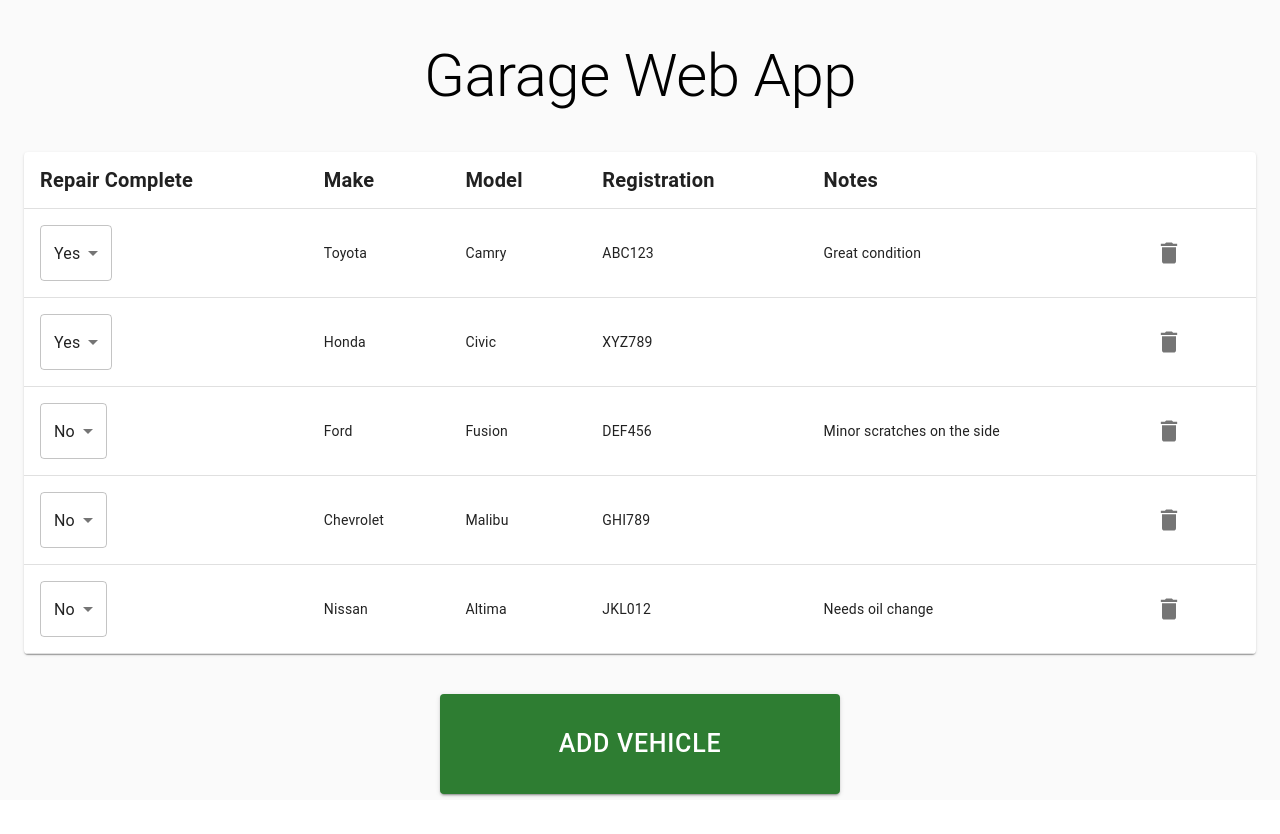
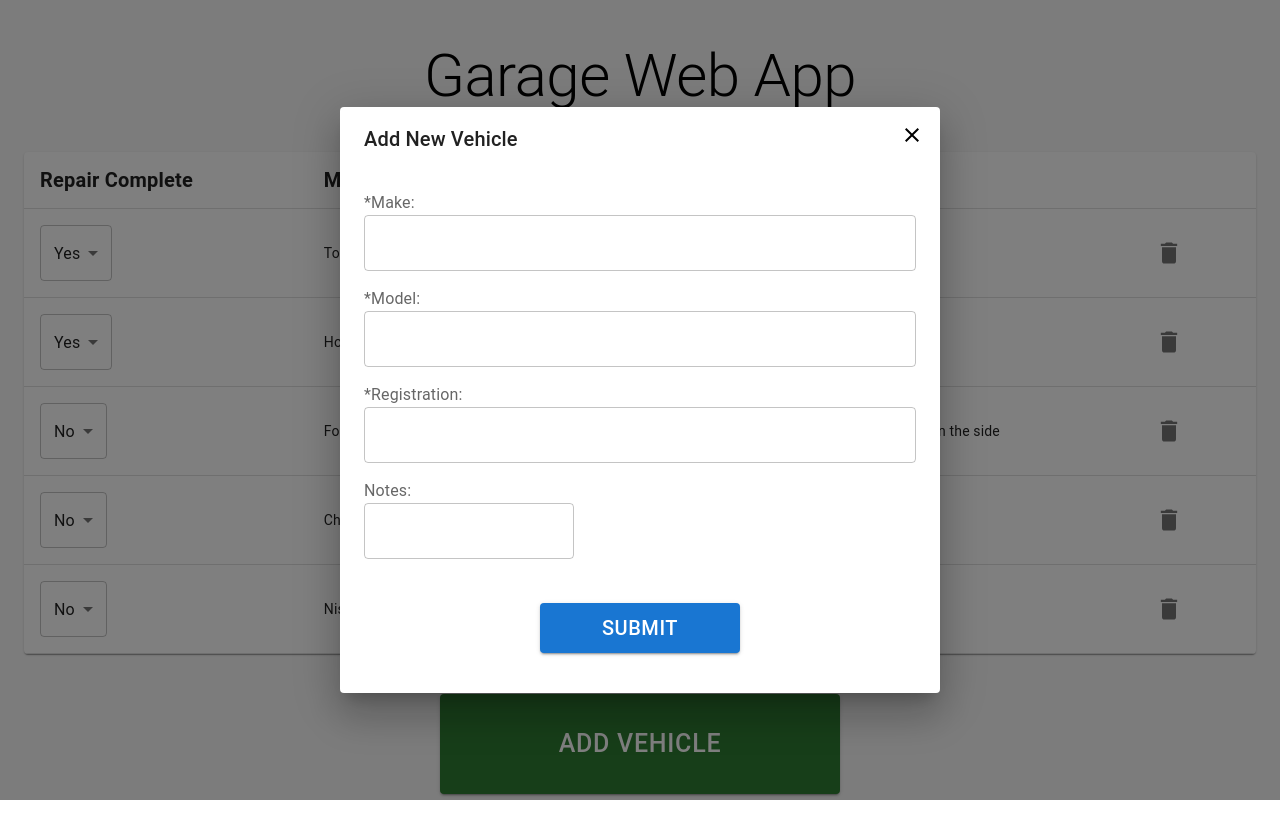
Before and after one commit to SBaldwin-Git/garage-web-app, a React (Create React App) app: page / in a window 1280 px wide. Both pictures are taken after a click on the button "ADD VEHICLE". Built offline with nearby package versions, Linux system fonts and the light colour scheme.

Commit message:
Add vehicle and delete vehicle front end only functionality added

```diff
--- a/src/Components/AddVehicleForm/AddVehicleForm.js
+++ b/src/Components/AddVehicleForm/AddVehicleForm.js
@@ -1,9 +1,130 @@
-import React from 'react'
+import React, { useState } from "react";
+import {
+  Dialog,
+  DialogTitle,
+  DialogContent,
+  DialogContentText,
+  DialogActions,
+  Button,
+  TextField,
+} from "@mui/material";
+import IconButton from "@mui/material/IconButton";
+import CloseIcon from "@mui/icons-material/Close";
 
-function AddVehicleForm() {
-  return (
-    <div>AddVehicleForm</div>
-  )
+class Vehicle {
+  constructor(repaired, make, model, registration, notes) {
+    this.repaired = repaired;
+    this.make = make;
+    this.model = model;
+    this.registration = registration;
+    this.notes = notes;
+  }
 }
 
-export default AddVehicleForm
+function AddVehicleForm({ open, handleClose, setVehicles }) {
+  const [make, setMake] = useState("");
+  const [model, setModel] = useState("");
+  const [registration, setRegistration] = useState("");
+  const [notes, setNotes] = useState("");
+
+  const handleMakeChange = (event) => {
+    setMake(event.target.value);
+  };
+
+  const handleModelChange = (event) => {
+    setModel(event.target.value);
+  };
+
+  const handleRegistrationChange = (event) => {
+    setRegistration(event.target.value);
+  };
+
+  const handleNotesChange = (event) => {
+    setNotes(event.target.value);
+  };
+
+  const handleSubmit = () => {
+    const newVehicle = new Vehicle(false, make, model, registration, notes);
+    setVehicles((prev) => [...prev, newVehicle]);
+
+    setMake("");
+    setModel("");
+    setRegistration("");
+    setNotes("");
+
+    handleClose();
+  };
+
+  return (
+    <Dialog open={open} onClose={handleClose} fullWidth="sm">
+      <DialogTitle>Add New Vehicle</DialogTitle>
+
+      <IconButton
+        aria-label="close"
+        onClick={handleClose}
+        sx={{
+          position: "absolute",
+          right: 8,
+          top: 8,
+          color: "black",
+        }}
+      >
+        <CloseIcon />
+      </IconButton>
+      <DialogContent>
+        <DialogContentText>*Make:</DialogContentText>
+        <TextField
+          fullWidth
+          required
+          id="make"
+          variant="outlined" // Change variant to outlined
+          value={make}
+          onChange={handleMakeChange}
+          sx={{ pb: 2 }}
+        />
+        <DialogContentText>*Model:</DialogContentText>
+        <TextField
+          fullWidth
+          required
+          id="model"
+          variant="outlined" // Change variant to outlined
+          value={model}
+          onChange={handleModelChange}
+          sx={{ pb: 2 }}
+        />
+        <DialogContentText>*Registration:</DialogContentText>
+        <TextField
+          fullWidth
+          required
+          id="registration"
+          variant="outlined" // Change variant to outlined
+          value={registration}
+          onChange={handleRegistrationChange}
+          sx={{ pb: 2 }}
+        />
+        <DialogContentText>Notes:</DialogContentText>
+        <TextField
+          id="notes"
+          variant="outlined" // Change variant to outlined
+          multiline
+          maxRows={4}
+          value={notes}
+          onChange={handleNotesChange}
+        />
+      </DialogContent>
+      <DialogActions
+        sx={{ display: "flex", alignItems: "center", justifyContent: "center" }}
+      >
+        <Button
+          onClick={handleSubmit}
+          variant="contained"
+          sx={{ m: 2, mb: 4, width: 200, fontSize: 20, height: 50 }}
+        >
+          Submit
+        </Button>
+      </DialogActions>
+    </Dialog>
+  );
+}
+
+export default AddVehicleForm;
--- a/src/Components/App/App.js
+++ b/src/Components/App/App.js
@@ -4,11 +4,10 @@ import { useState } from "react";
 import Typography from "@mui/material/Typography";
 import Container from "@mui/material/Container";
 import AddButton from "../Buttons/AddButton";
+import AddVehicleForm from "../AddVehicleForm/AddVehicleForm";
 
-function App() {
 class Vehicle {
-    constructor(repaired, make, model, registration, notes)
-    {
+  constructor(repaired, make, model, registration, notes) {
     this.repaired = repaired;
     this.make = make;
     this.model = model;
@@ -25,20 +24,39 @@ const vehicleArray = [
   new Vehicle(false, "Nissan", "Altima", "JKL012", "Needs oil change"),
 ];
 
+function App() {
+  const [vehicles, setVehicles] = useState([...vehicleArray]);
+  //create a dialog form using mui, starting with boolean value for if the form is open or not
+  const [open, setOpen] = useState(false);
 
-  const [vehicles, setVehicles] = useState([...vehicleArray]);
-  const [inputValue, setInputValue] = useState("");
+  const handleOpen = () => {
+    setOpen(true);
+  };
 
-  console.log(vehicleArray)
+  const handleClose = () => {
+    setOpen(false);
+  };
+
+    const handleDelete = (registration) => {
+      const updatedVehicles = vehicles.filter(
+        (vehicle) => vehicle.registration !== registration
+      );
+      setVehicles(updatedVehicles);
+    };
 
   return (
     <div className="App">
       <Container maxWidth="xl">
-        <Typography variant="h2" color="initial" sx={{pb:5, pt:5}}>
+        <Typography variant="h2" color="initial" sx={{ pb: 5, pt: 5 }}>
           Garage Web App
         </Typography>
-        <VehicleList vehicles={vehicles} />
-        <AddButton />
+        <VehicleList vehicles={vehicles} handleDelete={handleDelete} />
+        <AddButton handleOpen={handleOpen} />
+        <AddVehicleForm
+          open={open}
+          handleClose={handleClose}
+          setVehicles={setVehicles}
+        />
       </Container>
     </div>
   );
--- a/src/Components/Buttons/AddButton.js
+++ b/src/Components/Buttons/AddButton.js
@@ -1,12 +1,13 @@
 import React from 'react'
 import Button from '@mui/material/Button';
 
-function AddButton() {
+function AddButton({ handleOpen }) {
   return (
     <Button
       variant="contained"
       color="success"
       sx={{ m: 5, height: 100, width: 400, fontSize: 25 }}
+      onClick={handleOpen}
     >
       Add Vehicle
     </Button>
--- a/src/Components/Buttons/DeleteButton.js
+++ b/src/Components/Buttons/DeleteButton.js
@@ -2,9 +2,9 @@ import React from "react";
 import DeleteIcon from "@mui/icons-material/Delete";
 import IconButton from "@mui/material/IconButton";
 
-function DeleteButton() {
+function DeleteButton({ onClick }) {
   return (
-    <IconButton aria-label="delete" size="large">
+    <IconButton aria-label="delete" size="large" onClick={onClick}>
       <DeleteIcon fontSize="inherit" />
     </IconButton>
   );
--- a/src/Components/VehicleList/VehicleList.js
+++ b/src/Components/VehicleList/VehicleList.js
@@ -10,7 +10,7 @@ import DeleteButton from "../Buttons/DeleteButton";
 import Select from "@mui/material/Select";
 import MenuItem from "@mui/material/MenuItem";
 
-function VehicleList({ vehicles }) {
+function VehicleList({ vehicles , handleDelete}) {
   return (
     <TableContainer component={Paper}>
       <Table aria-label="sticky table">
@@ -56,7 +56,9 @@ function VehicleList({ vehicles }) {
               <TableCell>{vehicle.registration}</TableCell>
               <TableCell>{vehicle.notes}</TableCell>
               <TableCell>
-                <DeleteButton />
+                <DeleteButton
+                  onClick={() => handleDelete(vehicle.registration)}
+                />
               </TableCell>
             </TableRow>
           ))}
```
Lines whose indentation alone changed are shown as unchanged.
